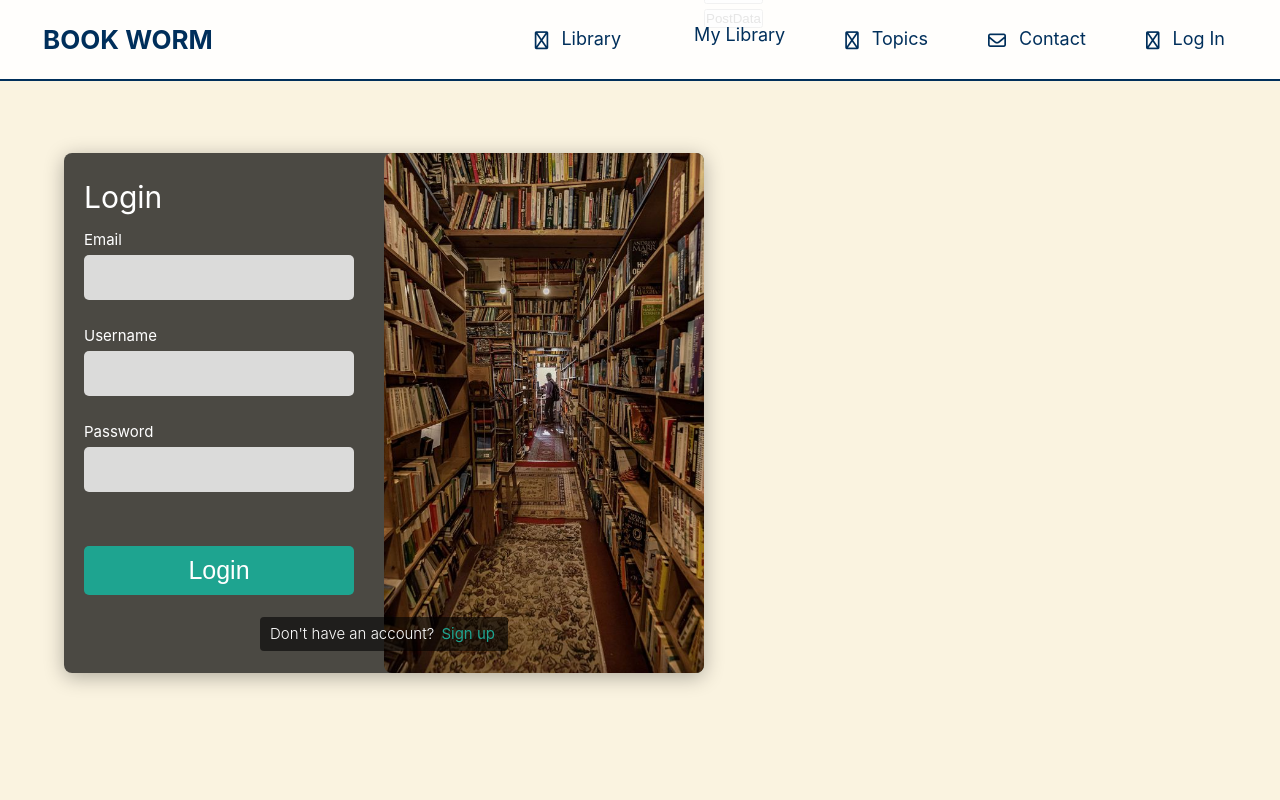
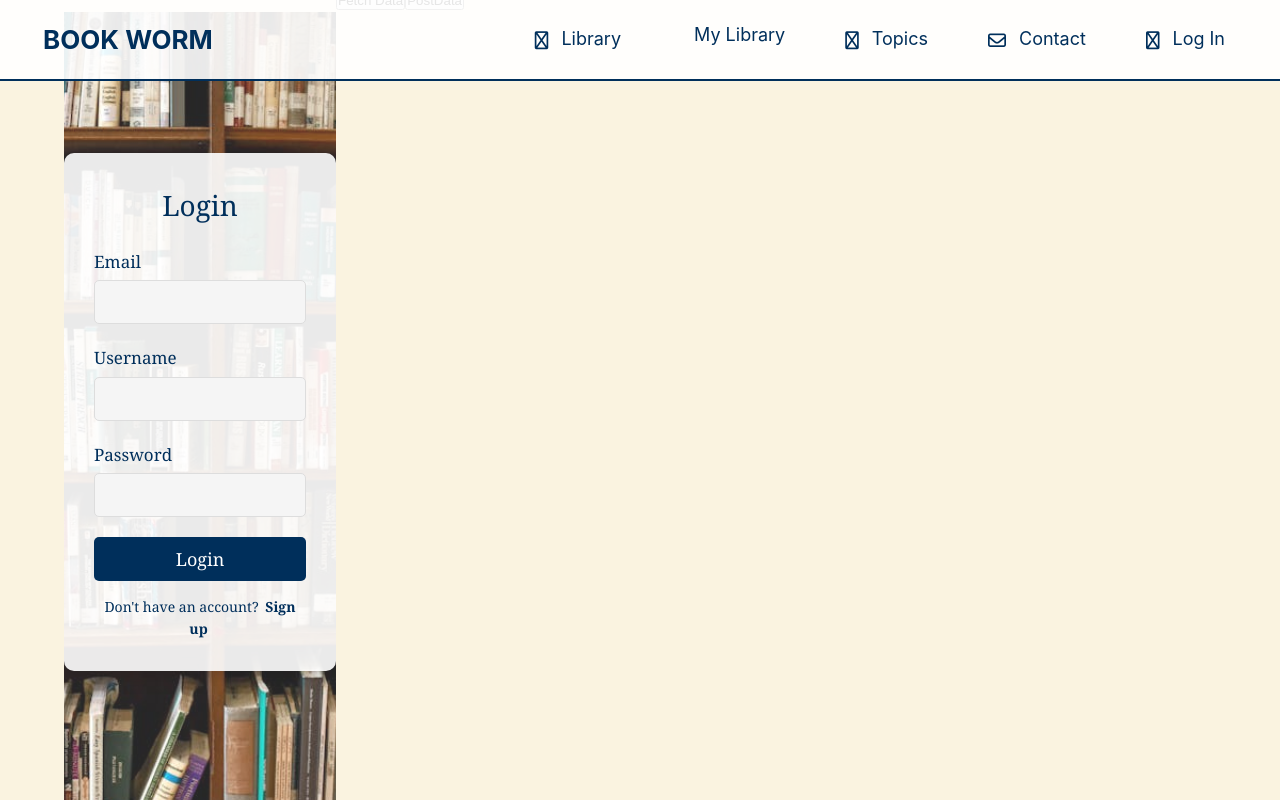
Before and after one commit to MykhailoKikabidze/Bookworm, a Vue app in the folder web_page/book_worm/: page /login in a window 1280 px wide. Built offline with nearby package versions, Linux system fonts and the light colour scheme; the HTML template or start-up script is replaced by a standard one.

Commit message:
View of the login and sign up

```diff
--- a/web_page/book_worm/src/components/Login.vue
+++ b/web_page/book_worm/src/components/Login.vue
@@ -1,8 +1,6 @@
 <template>
   <div class="login-container">
-    <div>
-      <img src="./pictures/books.jpg" class="image-log" />
-    </div>
+    <div class="overlay"></div> <!-- Warstwa półprzezroczysta nad obrazem tła -->
     <div class="form-container">
       <h1>Login</h1>
       <form @submit.prevent="handleSubmit">
@@ -20,16 +18,10 @@
         </div>
         <button type="submit">Login</button>
       </form>
+      <p class="signup-link">
+        Don't have an account? <router-link to="/sign_up">Sign up</router-link>
+      </p>
     </div>
-
-    <p class="signup-link">
-      Don't have an account? <router-link to="/sign_up">Sign up</router-link>
-    </p>
-
-    <!-- <div class="image-container">
-      <div class="light-overlay"></div>
-      <img src="./pictures/books_log_in.jpg" class="image" alt="Login Background" />
-    </div> -->
   </div>
 </template>
 
@@ -51,123 +43,101 @@ export default {
 </script>
 
 <style scoped>
+/* Ustawienie pełnoekranowego obrazu tła */
 .login-container {
+  position: relative;
   display: flex;
-  flex-direction: column;
   align-items: center;
   justify-content: center;
   height: 100vh;
-  opacity: 06;
-  position: relative;
-  color: white;
+  background-image: url('./pictures/book.jpeg'); /* Obraz tła */
+  background-size: cover;
+  background-position: center;
+  overflow: hidden;
 }
 
+.overlay {
+  position: absolute;
+  top: 0;
+  left: 0;
+  width: 100%;
+  height: 100%;
+  background-color: rgba(250, 250, 250, 0.15); /* Jaśniejszy kolor szary */
+  z-index: 1;
+}
+
+/* Stylizacja formularza logowania */
 .form-container {
   position: relative;
-  z-index: 10;
-/* background-color: rgba(123, 5, 232, 0.7); */
-  background-color: rgba(0, 0, 0, 0.7);
-  padding: 20px;
-  border-radius: 8px;
-  box-shadow: 0 4px 20px rgba(0, 0, 0, 0.3);
-  width: 50vmax;
-  height: 65vh;
+  z-index: 2; /* Ustawienie formularza nad tłem */
+  background-color: rgba(255, 255, 255, 0.9);
+  padding: 30px;
+  border-radius: 10px;
+  box-shadow: 0 4px 20px rgba(0, 0, 0, 0.2);
+  width: 350px;
+  text-align: center;
+  font-family: 'Georgia', serif;
+  color: #002f5b;
 }
 
 h1 {
-  margin-bottom: 7px;
+  font-size: 28px;
+  color: #002f5b;
+  margin-bottom: 20px;
 }
 
 .input-group {
-  margin-bottom: 3vh;
+  margin-bottom: 20px;
+  text-align: left;
 }
 
 label {
+  font-size: 17px;
+  color: #002f5b;
+  margin-bottom: 5px;
   display: block;
-  margin-bottom: 3px;
 }
 
 input {
-  width: 45%;
-  padding: 15px;
-  border: none;
+  width: 100%;
+  padding: 10px;
+  border: 1px solid #ddd;
   border-radius: 5px;
-  background-color: rgba(255, 255, 255, 0.8);
+  font-size: 16px;
+  font-family: 'Georgia', serif;
+  background-color: #f5f5f5;
+  color: #2f2f2f;
 }
 
 button {
-  width: 45%;
+  width: 100%;
   padding: 10px;
   border: none;
   border-radius: 5px;
-  background-color: #1ea490;
+  background-color: #002f5b; /* Original button color */
   color: white;
-  font-size: 25px;
-  margin-top: 5%;
+  font-size: 18px;
+  font-family: 'Georgia', serif;
   cursor: pointer;
   transition: background-color 0.3s;
 }
 
 button:hover {
-  background-color: #0056b3;
+  background-color: #004080; /* Darker navy blue on hover */
 }
 
 .signup-link {
-  position: relative;
-  z-index: 15;
-  top: -7vh;
-  text-align: center;
-  font-size: 15px;
-  color: rgba(255, 255, 255, 1); /* Lighter shade of white */
-  background-color: rgba(0, 0, 0, 0.6);
-  padding: 5px 10px;
-  border-radius: 4px;
-  font-weight: 300;
-  opacity: 1;
+  margin-top: 15px;
+  font-size: 14px;
 }
 
 .signup-link a {
-  color: #1ea490; /* Change this to your desired color */
-  text-decoration: none; /* Removes the default underline */
+  color: #002f5b;
+  text-decoration: none;
+  font-weight: bold;
 }
 
 .signup-link a:hover {
-  color: #17a085; /* Optional: Hover effect with another shade */
-}
-
-
-.image-container {
-  position: absolute;
-  top: 0;
-  left: 0;
-  width: 100%;
-  height: 30%;
-  overflow: hidden;
-}
-
-.image {
-  width: 100%;
-  height: 100%;
-  object-fit: cover;
-}
-
-.light-overlay {
-  position: absolute;
-  top: 0;
-  left: 0;
-  width: 100%;
-  height: 100%;
-  background-color: rgba(0, 0, 0, 0.3);
-  pointer-events: none;
-}
-
-.image-log {
-  position: absolute;
-  z-index: 11;
-  width: 25vmax;
-  border-radius: 8px;
-  height: 65vh;
-  overflow: hidden;
-  object-fit: cover;
+  color:#004080;
 }
 </style>
--- a/web_page/book_worm/src/components/SignUp.vue
+++ b/web_page/book_worm/src/components/SignUp.vue
@@ -1,8 +1,7 @@
 <template>
   <div class="login-container">
-      <div>
-        <img src="./pictures/books.jpg" class="image-log" />
-      </div>
+    <div class="background-image"></div> <!-- Background image with opacity -->
+    <div class="overlay"></div> <!-- Semi-transparent overlay -->
     <div class="form-container">
       <h1>Login</h1>
       <form @submit.prevent="handleSubmit">
@@ -16,16 +15,10 @@
         </div>
         <button type="submit">Login</button>
       </form>
-      </div>
-
       <p class="login-link">
         Already have an account? <router-link to="/login">Login</router-link>
       </p>
-
-      <!-- <div class="image-container">
-        <div class="light-overlay"></div>
-        <img src="./pictures/books_log_in.jpg" class="image" alt="Login Background" />
-      </div> -->
+    </div>
   </div>
 </template>
 
@@ -48,121 +41,112 @@
 
 <style scoped>
 .login-container {
+  position: relative;
   display: flex;
-    flex-direction: column;
   align-items: center;
   justify-content: center;
   height: 100vh;
-    opacity: 06;
-    position: relative;
-    color: white;
+  background-image: url('./pictures/book_log_in.jpg'); /* Obraz tła */
+  background-size: cover;
+  background-position: center;
+  overflow: hidden;
+}
+
+.background-image {
+  position: absolute;
+  top: 0;
+  left: 0;
+  width: 100%;
+  height: 100%;
+  background-image: url('./pictures/book.jpeg'); /* Background image */
+  background-size: cover;
+  background-position: center;
+
+  z-index: 1; /* Set below other elements */
+  overflow: hidden;
+}
+
+.overlay {
+  position: absolute;
+  top: 0;
+  left: 0;
+  width: 100%;
+  height: 100%;
+  background-color: rgba(250, 250, 250, 0.15); /* Jaśniejszy kolor szary */
+  z-index: 1;
 }
 
 .form-container {
   position: relative;
-    z-index: 10;
-    background-color: rgba(0, 0, 0, 0.7);
-    padding: 20px;
-    border-radius: 8px;
-    box-shadow: 0 4px 20px rgba(0, 0, 0, 0.3);
-    width: 50vmax;
-    height: 62vh;
+  z-index: 2; /* Ustawienie formularza nad tłem */
+  background-color: rgba(255, 255, 255, 0.9);
+  padding: 30px;
+  border-radius: 10px;
+  box-shadow: 0 4px 20px rgba(0, 0, 0, 0.2);
+  width: 350px;
+  text-align: center;
+  font-family: 'Georgia', serif;
+  color: #002f5b;
 }
 
 h1 {
-    margin-bottom: 8%;
+  font-size: 28px;
+  color: #002f5b;
+  margin-bottom: 20px;
 }
 
 .input-group {
-    margin-bottom: 4vh;
+  margin-bottom: 20px;
+  text-align: left;
 }
 
 label {
+  font-size: 17px;
+  color: #002f5b;
+  margin-bottom: 5px;
   display: block;
-    margin-bottom: 3px;
 }
 
 input {
-    width: 45%;
-    padding: 15px;
-    border: none;
+  width: 100%;
+  padding: 10px;
+  border: 1px solid #ddd;
   border-radius: 5px;
-    background-color: rgba(255, 255, 255, 0.8);
+  font-size: 16px;
+  font-family: 'Georgia', serif;
+  background-color: #f5f5f5;
+  color: #2f2f2f;
 }
 
 button {
-    width: 45%;
+  width: 100%;
   padding: 10px;
   border: none;
   border-radius: 5px;
-    background-color: #1ea490;
+  background-color: #002f5b; /* Original button color */
   color: white;
-    font-size: 25px;
-    margin-top: 5%;
+  font-size: 18px;
+  font-family: 'Georgia', serif;
   cursor: pointer;
   transition: background-color 0.3s;
 }
 
 button:hover {
-    background-color: #0056b3;
+  background-color: #004080; /* Darker navy blue on hover */
 }
 
 .login-link {
-    position: relative;
-    z-index: 15;
-    top: -7vh;
-    text-align: center;
-    font-size: 15px;
-    color: rgba(255, 255, 255, 1); /* Lighter shade of white */
-    background-color: rgba(0, 0, 0, 0.6);
-    padding: 5px 10px;
-    border-radius: 4px;
-    font-weight: 300;
-    opacity: 1;
+ margin-top: 15px;
+  font-size: 14px;
 }
 
 .login-link a {
-    color: #1ea490; /* Change this to your desired color */
-    text-decoration: none; /* Removes the default underline */
+  color: #002f5b;
+  text-decoration: none;
+  font-weight: bold;
 }
 
-  .signup-link a:hover {
-    color: #17a085; /* Optional: Hover effect with another shade */
-  }
-
-
-  .image-container {
-    position: absolute;
-    top: 0;
-    left: 0;
-    width: 100%;
-    height: 30%;
-    overflow: hidden;
-  }
-
-  .image {
-    width: 100%;
-    height: 100%;
-    object-fit: cover;
-  }
-
-  .light-overlay {
-    position: absolute;
-    top: 0;
-    left: 0;
-    width: 100%;
-    height: 100%;
-    background-color: rgba(0, 0, 0, 0.3);
-    pointer-events: none;
-  }
-
-  .image-log {
-    position: absolute;
-    z-index: 11;
-    width: 25vmax;
-    border-radius: 8px;
-    height: 62vh;
-    overflow: hidden;
-    object-fit: cover;
+.login-link a:hover {
+  color:#004080;
 }
 </style>
```
Also changed, not shown: web_page/book_worm/src/components/pictures/book.jpeg (added). Lines whose indentation alone changed are shown as unchanged.
